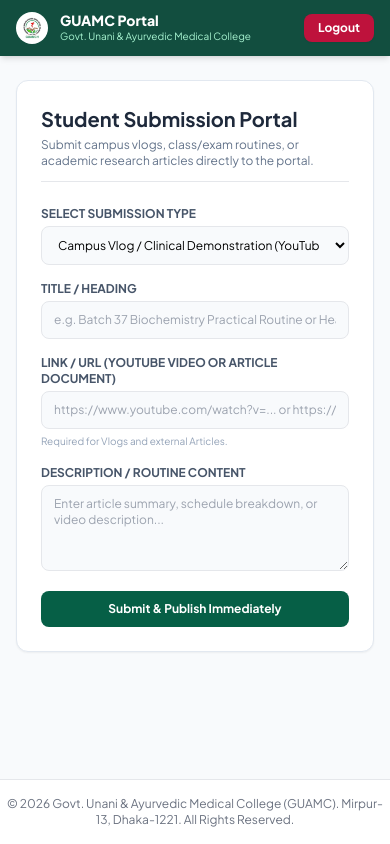
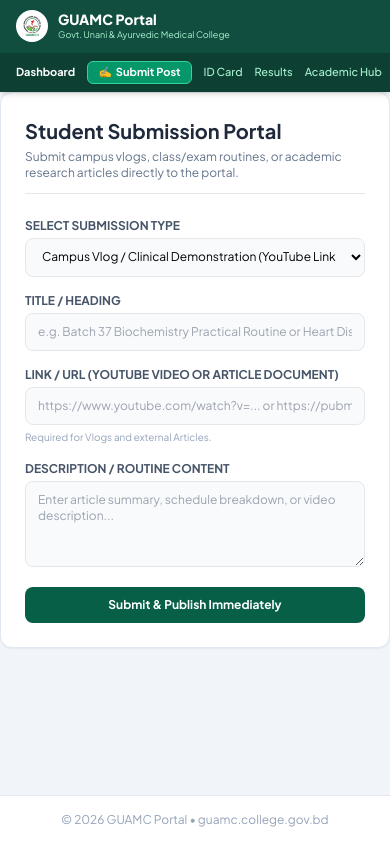
Before and after one commit to niloyxahc-dotcom/guamc-student-portal, a Flask app: template templates/submit_post.html in a window 390 px wide. Run offline with Flask 3, Linux system fonts and the light colour scheme; the template is opened without the code that fills it, so the values that code supplies are empty; parts of the project's set-up code (start-up, migrations or seed data) failed here and were passed over; some libraries are stand-ins or nearby versions.

Commit message:
Add highlighted Submit Post tab to main navigation and mobile menu

```diff
--- a/templates/base.html
+++ b/templates/base.html
@@ -3,46 +3,78 @@
 <head>
     <meta charset="UTF-8">
     <meta name="viewport" content="width=device-width, initial-scale=1.0">
-    <title>GUAMC Student Portal</title>
-    <!-- Tailwind CSS -->
+    <title>{% block title %}GUAMC Portal{% endblock %}</title>
     <script src="https://cdn.tailwindcss.com"></script>
     <link href="https://fonts.googleapis.com/css2?family=Plus+Jakarta+Sans:wght@400;500;600;700;800&display=swap" rel="stylesheet">
     <style>
-        body { font-family: 'Plus Jakarta Sans', sans-serif; background-color: #f8fafc; }
+        body { font-family: 'Plus Jakarta Sans', sans-serif; background-color: #f1f5f9; }
+        .no-scrollbar::-webkit-scrollbar { display: none; }
+        .no-scrollbar { -ms-overflow-style: none; scrollbar-width: none; }
     </style>
 </head>
 <body class="min-h-screen flex flex-col justify-between">
 
     <!-- Top Navigation Header -->
     <header class="bg-[#124e3f] text-white sticky top-0 z-50 shadow-md">
-        <div class="max-w-7xl mx-auto px-4 sm:px-6 py-3 flex items-center justify-between">
+        <div class="max-w-7xl mx-auto px-4 sm:px-6 py-2.5 flex items-center justify-between gap-4">
 
-            <div class="flex items-center gap-3">
-                <img src="{{ url_for('static', filename='logo.jpeg') }}" alt="GUAMC Logo" class="h-8 w-auto object-contain bg-white rounded-full p-0.5">
+            <div class="flex items-center gap-2.5 shrink-0">
+                <img src="{{ url_for('static', filename='logo.jpeg') }}" alt="Logo" class="h-8 w-auto object-contain bg-white rounded-full p-0.5">
                 <div>
-                    <h1 class="font-extrabold text-sm sm:text-base leading-none">GUAMC Portal</h1>
-                    <p class="text-[10px] text-emerald-200 mt-0.5">Govt. Unani & Ayurvedic Medical College</p>
+                    <h1 class="font-extrabold text-sm leading-tight">GUAMC Portal</h1>
+                    <p class="text-[9px] text-emerald-200">Govt. Unani & Ayurvedic Medical College</p>
                 </div>
             </div>
 
-            <!-- Navigation Links & Logout Button -->
-            <div class="flex items-center gap-2 sm:gap-4">
-                <a href="{{ url_for('logout') }}" class="px-3.5 py-1.5 rounded-lg bg-rose-700 hover:bg-rose-800 text-white text-xs font-bold transition shadow-sm">
+            <!-- Desktop Links -->
+            <nav class="hidden lg:flex items-center gap-5 text-xs font-semibold text-emerald-100">
+                <a href="{{ url_for('dashboard') }}" class="hover:text-white transition">Dashboard</a>
+                <a href="{{ url_for('id_card') }}" class="hover:text-white transition">Digital ID Card</a>
+                <a href="#" class="hover:text-white transition">Results</a>
+                <a href="#" class="hover:text-white transition">Academic Hub</a>
+                <a href="#" class="hover:text-white transition">Discussions</a>
+                <a href="#" class="hover:text-white transition">CR & Coordinators</a>
+                <a href="#" class="hover:text-white transition">Clubs</a>
+                <a href="{{ url_for('dashboard') }}" class="hover:text-white transition bg-emerald-700 px-3 py-1 rounded-lg border border-emerald-500/50 flex items-center gap-1 text-white font-bold">
+                    <span>✍️</span> Submit Post
+                </a>
+            </nav>
+
+            <div class="flex items-center gap-2 shrink-0">
+                {% if current_user.is_authenticated %}
+                <a href="{{ url_for('change_password') }}" class="px-2.5 py-1.5 rounded-lg bg-emerald-800/80 hover:bg-emerald-700 text-white text-xs font-semibold transition border border-emerald-600/50 flex items-center gap-1">
+                    <span>🔑</span> <span class="hidden sm:inline">Password</span>
+                </a>
+                <a href="{{ url_for('logout') }}" class="px-3 py-1.5 rounded-lg bg-rose-600 hover:bg-rose-700 text-white text-xs font-bold transition shadow-sm">
                     Logout
                 </a>
+                {% endif %}
             </div>
 
         </div>
+
+        <!-- Mobile Horizontal Scroll Menu (Submit Post একদম শুরুতে ও হাইলাইট করা) -->
+        <div class="lg:hidden flex items-center gap-3 px-4 py-2 bg-[#0e3f33] text-[11px] font-medium text-emerald-200 overflow-x-auto no-scrollbar border-t border-emerald-800/60">
+            <a href="{{ url_for('dashboard') }}" class="text-white font-bold shrink-0">Dashboard</a>
+            <a href="{{ url_for('dashboard') }}" class="shrink-0 bg-emerald-600 text-white font-bold px-2.5 py-0.5 rounded-md border border-emerald-400 flex items-center gap-1 shadow-sm">
+                <span>✍️</span> Submit Post
+            </a>
+            <a href="{{ url_for('id_card') }}" class="shrink-0 hover:text-white">ID Card</a>
+            <a href="#" class="shrink-0 hover:text-white">Results</a>
+            <a href="#" class="shrink-0 hover:text-white">Academic Hub</a>
+            <a href="#" class="shrink-0 hover:text-white">Discussions</a>
+            <a href="#" class="shrink-0 hover:text-white">CR & Coordinators</a>
+            <a href="#" class="shrink-0 hover:text-white">Clubs</a>
+        </div>
     </header>
 
-    <!-- Main Container -->
-    <main class="max-w-7xl mx-auto px-4 sm:px-6 py-6 w-full flex-grow">
+    <!-- Main Dynamic Content -->
+    <main class="flex-grow">
         {% block content %}{% endblock %}
     </main>
 
-    <!-- Footer -->
-    <footer class="border-t border-gray-200 bg-white py-4 text-center text-xs text-gray-500 mt-8">
-        © 2026 Govt. Unani & Ayurvedic Medical College (GUAMC). Mirpur-13, Dhaka-1221. All Rights Reserved.
+    <footer class="text-center py-4 text-xs text-slate-400 bg-white border-t border-slate-200">
+        © 2026 GUAMC Portal • guamc.college.gov.bd
     </footer>
 
 </body>
```
